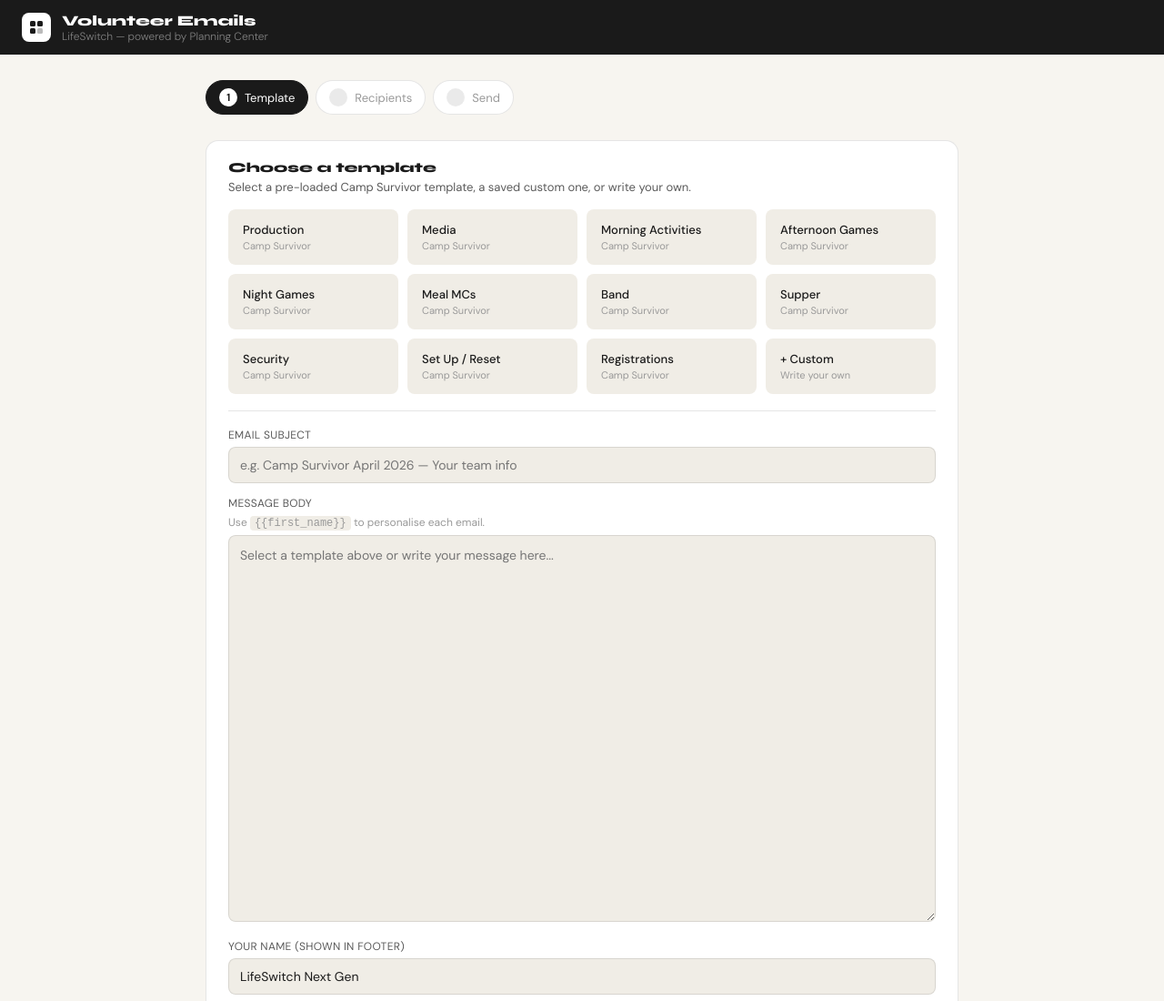
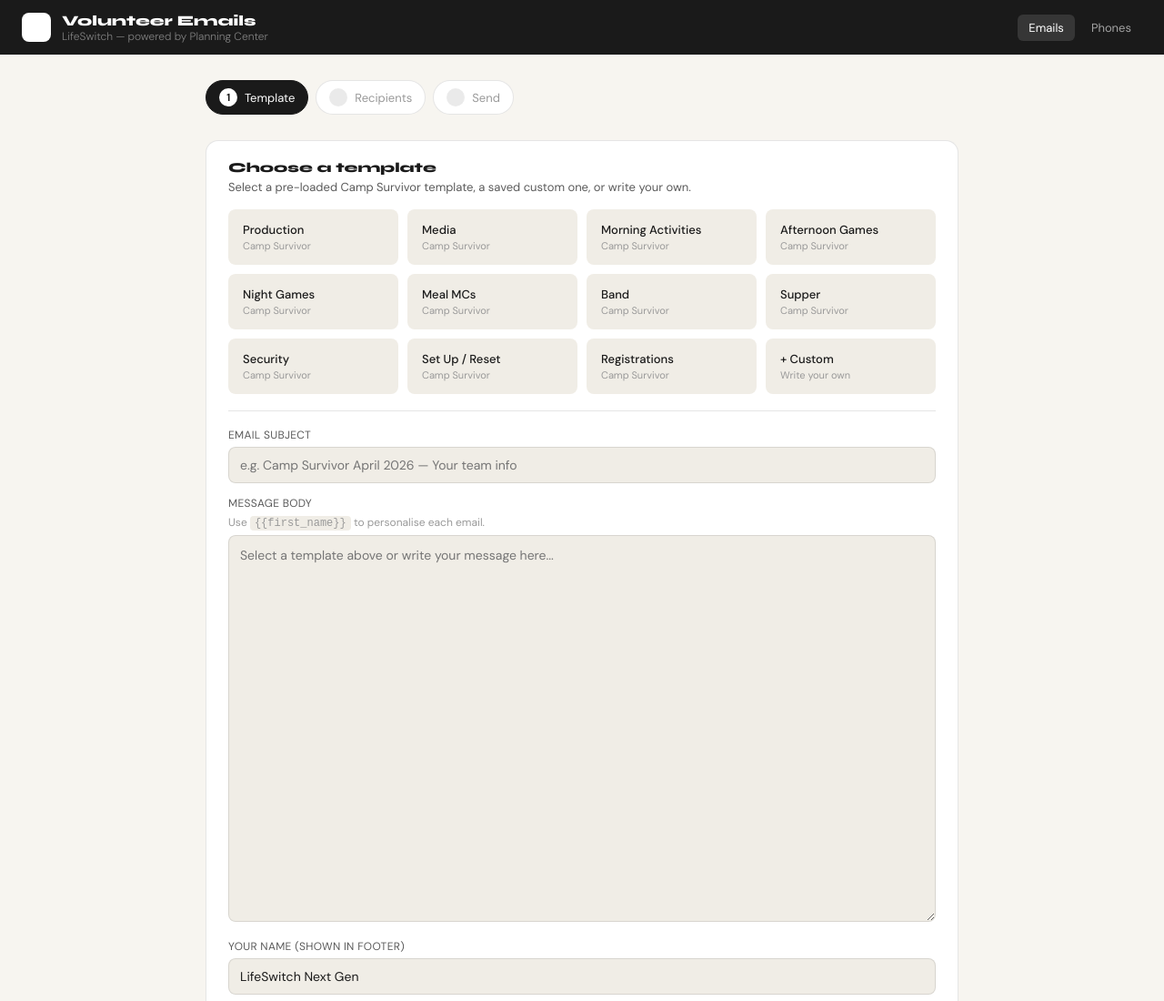
Before and after one commit to JoKage-LS/EmailApp, a website: page public/index.html in a window 1280 px wide. Shown: the top 1100 px of the page at 91% size. Drawn offline with Linux system fonts and the light colour scheme.

Commit message:
Add navigation links to header

```diff
--- a/public/index.html
+++ b/public/index.html
@@ -19,6 +19,10 @@
   .logo svg { width: 18px; height: 18px; }
   .header h1 { font-family: 'Syne', sans-serif; font-weight: 800; font-size: 16px; color: #fff; }
   .header p  { font-size: 12px; color: rgba(255,255,255,0.45); font-weight: 300; }
+  .header-nav { margin-left: auto; display: flex; gap: 6px; }
+  .header-nav a { color: rgba(255,255,255,0.6); text-decoration: none; font-size: 13px; padding: 6px 12px; border-radius: 6px; transition: all 0.15s; }
+  .header-nav a:hover { color: #fff; background: rgba(255,255,255,0.08); }
+  .header-nav a.active { color: #fff; background: rgba(255,255,255,0.12); }
   .container { max-width: 860px; margin: 0 auto; padding: 28px 16px 80px; }
   .steps { display: flex; gap: 8px; margin-bottom: 28px; flex-wrap: wrap; }
   .step { display: flex; align-items: center; gap: 8px; font-size: 13px; color: var(--text-3); padding: 8px 14px; border-radius: 20px; border: 1px solid var(--border); background: var(--surface); transition: all 0.2s; }
@@ -171,9 +175,13 @@
 
 <div class="header">
   <div class="logo">
-    <svg viewBox="0 0 18 18" fill="none"><rect x="2" y="2" width="6" height="6" rx="1.5" fill="#1a1a1a"/><rect x="10" y="2" width="6" height="6" rx="1.5" fill="#1a1a1a"/><rect x="2" y="10" width="6" height="6" rx="1.5" fill="#1a1a1a"/><rect x="10" y="10" width="6" height="6" rx="1.5" fill="#1a1a1a" opacity="0.3"/></svg>
+    <svg viewBox="0 0 18 18" fill="none">...</svg>
   </div>
   <div><h1>Volunteer Emails</h1><p>LifeSwitch — powered by Planning Center</p></div>
+  <nav class="header-nav">
+    <a href="/" class="active">Emails</a>
+    <a href="/phone-lookup">Phones</a>
+  </nav>
 </div>
 
 <div class="container">
```
